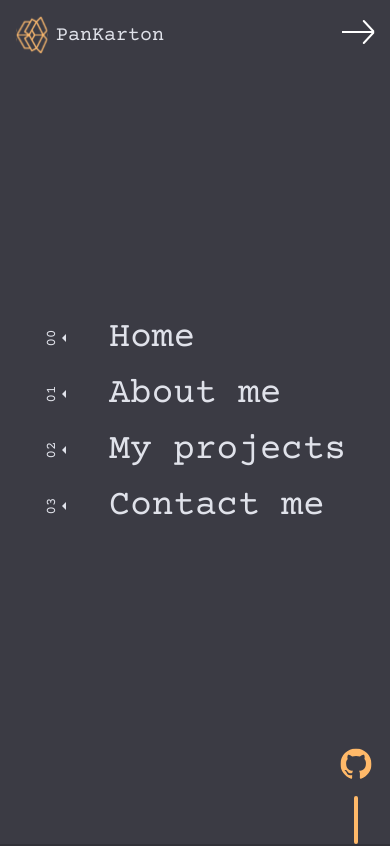
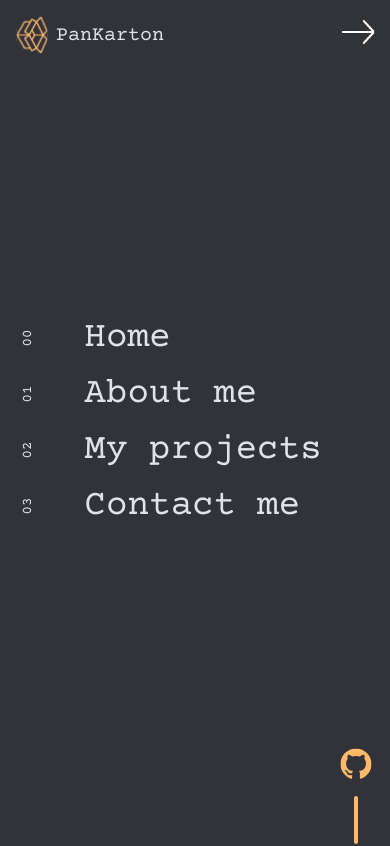
Before and after one commit to PanKarton/PersonalWebsite, a Next.js app: page / in a window 390 px wide. Shown: the top 846 px of the page. Built offline with nearby package versions, Linux system fonts and the light colour scheme.

Commit message:
feat/finished animations for BackdropMenuListItem and made NarrowScreenNav responsive

```diff
--- a/src/components/atoms/BackdropMenuListItem/BackdropMenuListItem.styles.ts
+++ b/src/components/atoms/BackdropMenuListItem/BackdropMenuListItem.styles.ts
@@ -2,7 +2,7 @@ import { motion } from 'framer-motion';
 
 import styled from 'styled-components';
 
-export const StyledMotionDiv = styled(motion.div)`
+export const StyledMotionAnchor = styled(motion.a)`
   display: flex;
   align-items: center;
   color: ${({ theme }) => theme.color.contrastDarker};
@@ -13,7 +13,7 @@ export const StyledMotionDiv = styled(motion.div)`
     font-size: ${({ theme }) => theme.fontSize.textSM};
   }
 
-  a {
+  .text {
     margin-left: 3rem;
     display: block;
     font-size: ${({ theme }) => theme.fontSize.text4XL};
--- a/src/components/atoms/BackdropMenuListItem/BackdropMenuListItem.tsx
+++ b/src/components/atoms/BackdropMenuListItem/BackdropMenuListItem.tsx
@@ -1,7 +1,8 @@
-import { Line, StyledMotionDiv, Triangle } from './BackdropMenuListItem.styles';
+import { Line, StyledMotionAnchor, Triangle } from './BackdropMenuListItem.styles';
 
 type BackdropMenuListItemProps = {
   index: number;
+  handleToggleNavMenu: () => void;
   section: {
     id: string;
     text: string;
@@ -12,22 +13,52 @@ const wrapperVariants = {
   initial: {
     x: 0,
   },
-  hover: {
+  active: {
     x: -10,
     transition: { ease: 'linear', duration: 0.125 },
   },
 };
 
 const lineVariants = {
-  hover: { width: '2.75rem', translateX: '-2.75rem', transition: { type: 'just' } },
+  active: {
+    width: '2.75rem',
+    translateX: '-2.75rem',
+    transition: { ease: 'linear' },
+  },
+};
+const triangleVariants = {
+  initial: { scale: 0 },
+  active: {
+    scale: 1,
+  },
 };
 
-export const BackdropMenuListItem = ({ index, section }: BackdropMenuListItemProps) => (
-  <StyledMotionDiv variants={wrapperVariants} initial="initial" whileHover="hover" animate="rest">
-    <span className="section-index">{`0${index}`}</span>
-    <Triangle />
-    <Line variants={lineVariants} />
+export const BackdropMenuListItem = ({
+  index,
+  section,
+  handleToggleNavMenu,
+}: BackdropMenuListItemProps) => {
+  const handleClick = () => {
+    setTimeout(() => {
+      handleToggleNavMenu();
+    }, 300);
+  };
 
-    <a href={section.id}>{section.text}</a>
-  </StyledMotionDiv>
-);
+  return (
+    <StyledMotionAnchor
+      variants={wrapperVariants}
+      initial="initial"
+      whileHover="active"
+      whileTap="active"
+      whileFocus="active"
+      onClick={handleClick}
+      href={section.id}
+    >
+      <span className="section-index">{`0${index}`}</span>
+      <Triangle variants={triangleVariants} />
+      <Line variants={lineVariants} />
+
+      <span className="text">{section.text}</span>
+    </StyledMotionAnchor>
+  );
+};
--- a/src/components/atoms/HamburgerButton/HamburgerButton.styles.ts
+++ b/src/components/atoms/HamburgerButton/HamburgerButton.styles.ts
@@ -21,7 +21,7 @@ export const StyledBurger = styled.button`
     right: 2rem;
   }
 
-  @media screen and (min-width: 87.5rem) {
+  @media screen and (min-width: 75rem) {
     display: none;
   }
 
--- a/src/components/molecules/BackdropMenu/BackdropMenu.styles.ts
+++ b/src/components/molecules/BackdropMenu/BackdropMenu.styles.ts
@@ -5,14 +5,41 @@ import styled from 'styled-components';
 export const StyledMotionDiv = styled(motion.nav)`
   position: fixed;
   inset: 0;
-  background-color: ${({ theme }) => theme.color.primarySlightlyLighter};
+  background-color: ${({ theme }) => theme.color.primary};
   z-index: 2;
-  display: grid;
-  place-items: center;
+  display: flex;
+  align-items: center;
+  padding-left: clamp(1rem, 5vw, 4rem);
 `;
 
 export const StyledList = styled.ul`
   display: flex;
   flex-direction: column;
   gap: 1rem;
+
+  @media screen and (min-width: 50rem) {
+    position: absolute;
+    top: 50%;
+    right: 5rem;
+    translate: 0 -50%;
+  }
 `;
+
+export const BackgroundText = styled.span`
+  position: absolute;
+  top: 50%;
+  left: 50%;
+  translate: -50% -50%;
+  z-index: -1;
+  color: transparent;
+  font-family: Arial, Helvetica, sans-serif;
+  font-size: 20rem;
+  font-weight: 700;
+  @media screen and (min-width: 50rem) {
+    color: rgba(255, 255, 255, 0.03);
+  }
+  @media screen and (min-width: 62.5rem) {
+    left: 2rem;
+    translate: 0 -50%;
+  }
+`;
--- a/src/components/molecules/BackdropMenu/BackdropMenu.tsx
+++ b/src/components/molecules/BackdropMenu/BackdropMenu.tsx
@@ -1,18 +1,19 @@
 import { BackdropMenuListItem } from '@/components/atoms/BackdropMenuListItem/BackdropMenuListItem';
 import { AnimatePresence } from 'framer-motion';
-import { StyledList, StyledMotionDiv } from './BackdropMenu.styles';
+import { BackgroundText, StyledList, StyledMotionDiv } from './BackdropMenu.styles';
 
 const BackdropVariants = {
   hidden: { y: '-100%' },
   visible: { y: '0' },
-  exit: { y: '-100%', transition: { delay: 0.5 } },
+  exit: { y: '-100%' },
 };
 
 type BackdropMenuProps = {
   isActive: boolean;
+  handleToggleNavMenu: () => void;
 };
 
-export const BackdropMenu = ({ isActive }: BackdropMenuProps) => {
+export const BackdropMenu = ({ isActive, handleToggleNavMenu }: BackdropMenuProps) => {
   const sections = [
     {
       id: '#hello',
@@ -43,10 +44,15 @@ export const BackdropMenu = ({ isActive }: BackdropMenuProps) => {
           exit="exit"
           transition={{ ease: 'linear', duration: 0.3 }}
         >
+          <BackgroundText>MENU</BackgroundText>
           <StyledList>
             {sections.map((section, index) => (
               <li key={index}>
-                <BackdropMenuListItem index={index} section={section} />
+                <BackdropMenuListItem
+                  index={index}
+                  section={section}
+                  handleToggleNavMenu={handleToggleNavMenu}
+                />
               </li>
             ))}
           </StyledList>
--- a/src/components/molecules/NarrowScreenNavWrapper/NarrowScreenNavWrapper.tsx
+++ b/src/components/molecules/NarrowScreenNavWrapper/NarrowScreenNavWrapper.tsx
@@ -14,7 +14,7 @@ export const NarrowScreenNavWrapper = () => {
   return (
     <>
       <HamburgerButton isActive={isActive} onClick={handleToggleNavMenu} />
-      <BackdropMenu isActive={isActive} />
+      <BackdropMenu isActive={isActive} handleToggleNavMenu={handleToggleNavMenu} />
     </>
   );
 };
```
